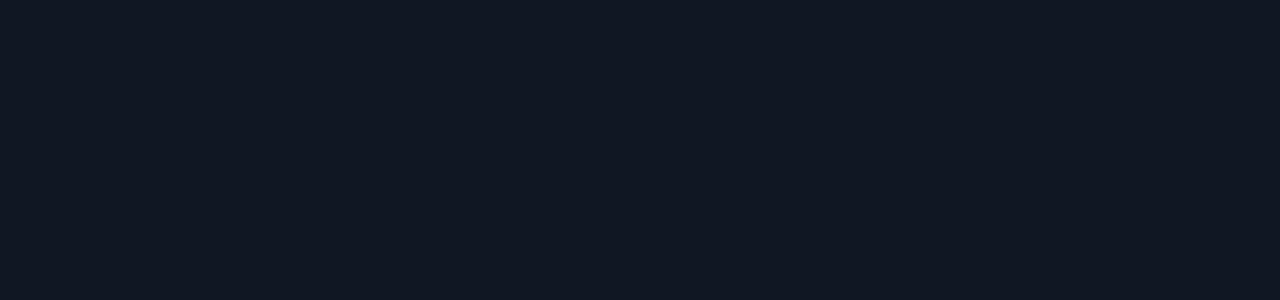
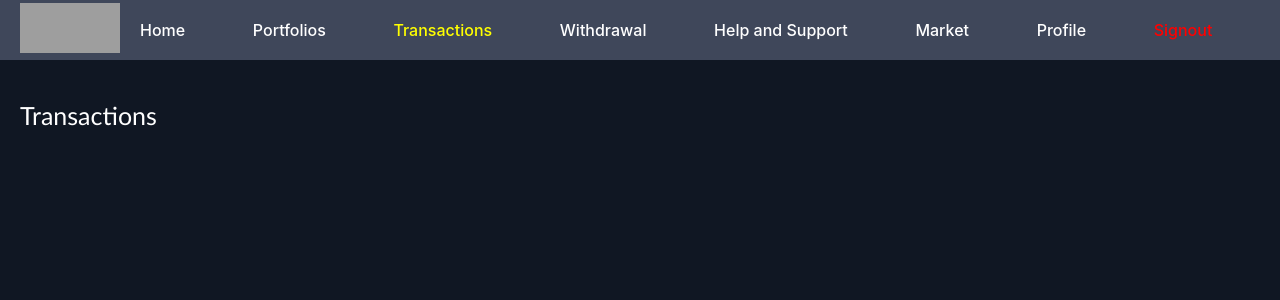
Before and after one commit to BiswayanMazumder/CryptoBase, a React (Create React App) app in the folder crypto-webpage/: page /transactions in a window 1280 px wide. Before the commit this address had no page. Shown: the top 300 px of the page. Built offline with nearby package versions, Linux system fonts and the light colour scheme; grey boxes are pictures that could not be loaded.

Commit message:
Transaction page creation

```diff
--- a/crypto-webpage/src/App.js
+++ b/crypto-webpage/src/App.js
@@ -12,6 +12,7 @@ import Signuphomepage from './Login Page/signuphomepage';
 import Download from './Download Page/download';
 import About from './About Us/Updates';
 import Homepage from './Logged in page/homepage';
+import Transactions from './Transactions And Money/transactions';
 function App() {
   return (
     <BrowserRouter>
@@ -33,6 +34,9 @@ function App() {
       <Routes>
         <Route path="/home" element={<Homepage />} />
       </Routes>
+      <Routes>
+        <Route path="/transactions" element={<Transactions />} />
+      </Routes>
       <Analytics />
     </BrowserRouter>
   );
--- a/crypto-webpage/src/Logged in page/homepage.jsx
+++ b/crypto-webpage/src/Logged in page/homepage.jsx
@@ -86,7 +86,7 @@ export default function Homepage() {
                 if (docSnap.exists()) {
                     // Document found, update state
                     setname(docSnap.data()["Name"]);
-                    //   console.log('Name',docSnap.data()["Name"]);
+                      console.log('Name',docSnap.data()["Name"]);
                 } else {
                     setError('No such document!');
                 }
@@ -118,16 +118,16 @@ export default function Homepage() {
                                 Portfolios
                             </div>
                         </Link>
-                        <Link style={{ textDecoration: "none", color: "white" }}>
+                        <Link style={{ textDecoration: "none", color: "white" }} to={"/transactions"}>
                             <div className="hjkv">
                                 Transactions
                             </div>
                         </Link>
-                        <Link style={{ textDecoration: "none", color: "white" }}>
+                        {/* <Link style={{ textDecoration: "none", color: "white" }}>
                             <div className="hjkv">
                                 Deposits
                             </div>
-                        </Link>
+                        </Link> */}
                         <Link style={{ textDecoration: "none", color: "white" }}>
                             <div className="hjkv">
                                 Withdrawal
--- /dev/null
+++ b/crypto-webpage/src/Transactions And Money/transactions.jsx
@@ -0,0 +1,94 @@
+import React, { useEffect, useState } from 'react'
+import { Link } from 'react-router-dom'
+import { getAuth, onAuthStateChanged } from "firebase/auth";
+import Typewriter from 'typewriter-effect';
+import { getFirestore, doc, getDoc, setDoc } from 'firebase/firestore';
+import { initializeApp } from "firebase/app";
+const firebaseConfig = {
+    apiKey: "AIzaSyCxkw9hq-LpWwGwZQ0APU0ifJ5JQU2T8Vk",
+    authDomain: "cryptobase-admin.firebaseapp.com",
+    projectId: "cryptobase-admin",
+    storageBucket: "cryptobase-admin.appspot.com",
+    messagingSenderId: "1090236390686",
+    appId: "1:1090236390686:web:856b22fd209b267b89fd0f",
+    measurementId: "G-LTBWYEEF6E"
+};
+const app = initializeApp(firebaseConfig);
+// Initialize Cloud Firestore and get a reference to the service
+const db = getFirestore(app);
+export default function Transactions() {
+    async function logout() {
+        const auth = getAuth();
+        await auth.signOut();
+        window.location.replace('/')
+    }
+    useEffect(() => {
+        document.title = 'Best Place for Crypto Trading and buying Crypto | CryptoForge'
+    })
+    return (
+        <>
+            <div className="webbody">
+                <div className="jnnvmkjd">
+                    <Link to={"/home"}>
+                        <img src="https://firebasestorage.googleapis.com/v0/b/cryptobase-admin.appspot.com/o/CryptoBase%20Admin%20photos%2Fcryptobaselogo.png?alt=media&token=ad490f3d-9ecd-451d-bab9-e7d3974093a0" alt="" className='homelogo' />
+                    </Link>
+                    <div className="categories">
+                        <Link style={{ textDecoration: "none", color: "white" }} to={"/home"}>
+                            <div className="hjkv">
+                                Home
+                            </div>
+                        </Link>
+                        <Link style={{ textDecoration: "none", color: "white" }}>
+                            <div className="hjkv">
+                                Portfolios
+                            </div>
+                        </Link>
+                        <Link style={{ textDecoration: "none", color: "yellow" }}>
+                            <div className="hjkv">
+                                Transactions
+                            </div>
+                        </Link>
+                        {/* <Link style={{ textDecoration: "none", color: "white" }}>
+                            <div className="hjkv">
+                                Deposits
+                            </div>
+                        </Link> */}
+                        <Link style={{ textDecoration: "none", color: "white" }}>
+                            <div className="hjkv">
+                                Withdrawal
+                            </div>
+                        </Link>
+                        <Link style={{ textDecoration: "none", color: "white" }}>
+                            <div className="hjkv">
+                                Help and Support
+                            </div>
+                        </Link>
+                        <Link style={{ textDecoration: "none", color: "white" }}>
+                            <div className="hjkv">
+                                Market
+                            </div>
+                        </Link>
+                        <Link style={{ textDecoration: "none", color: "white" }}>
+                            <div className="hjkv">
+                                Profile
+                            </div>
+                        </Link>
+                        <Link style={{ textDecoration: "none", color: "red" }} onClick={logout}>
+                            <div className="hjkv">
+                                Signout
+                            </div>
+                        </Link>
+                        <div className="hjkv">
+
+                        </div>
+                    </div>
+                </div>
+                <div className="kjdfmdkfm" style={{paddingTop: '20px'}}>
+                    Transactions
+                </div>
+                <div className="kejkfejkfje">
+                </div>
+            </div>
+        </>
+    )
+}
```
